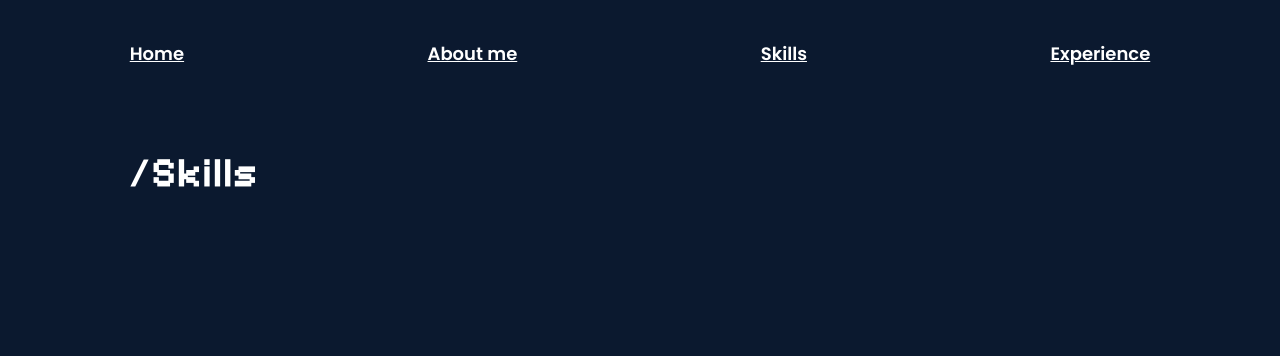
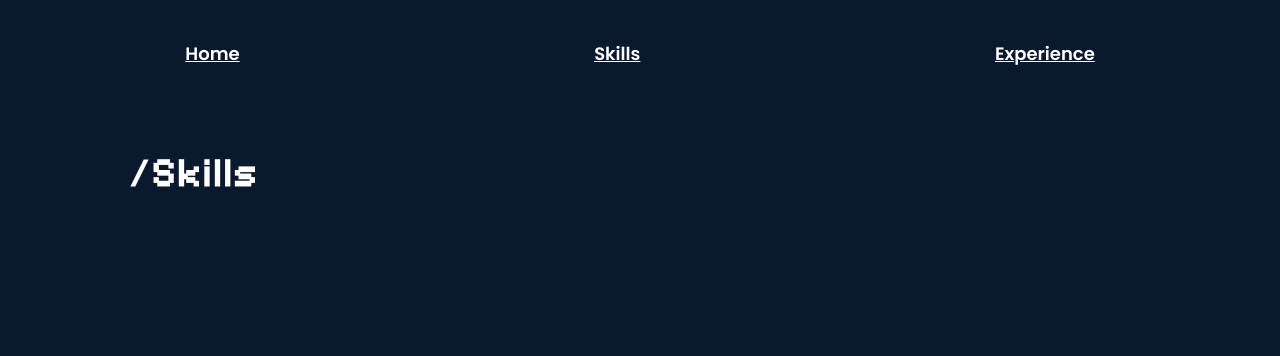
Before and after one commit to i5ayahcp/i5ayahcp.github.io, a plain HTML site: page skills.html in a window 1280 px wide. Shown: the top 356 px of the page. Drawn offline with Linux system fonts and the light colour scheme; a web font is replaced by a local one.

Commit message:
add data

```diff
--- a/skills.html
+++ b/skills.html
@@ -10,7 +10,6 @@
 <body>
   <div class="Tab_menu">
     <a href="index.html" class="tab">Home</a>
-    <a href="aboutme.html" class="tab">About me</a>
     <a href="skills.html" class="tab">Skills</a>
     <a href="experience.html" class="tab">Experience</a>
   </div>
```
Also changed, not shown: experience.html (+0 -1 lines), index.html (+0 -1 lines), data.js (added).
